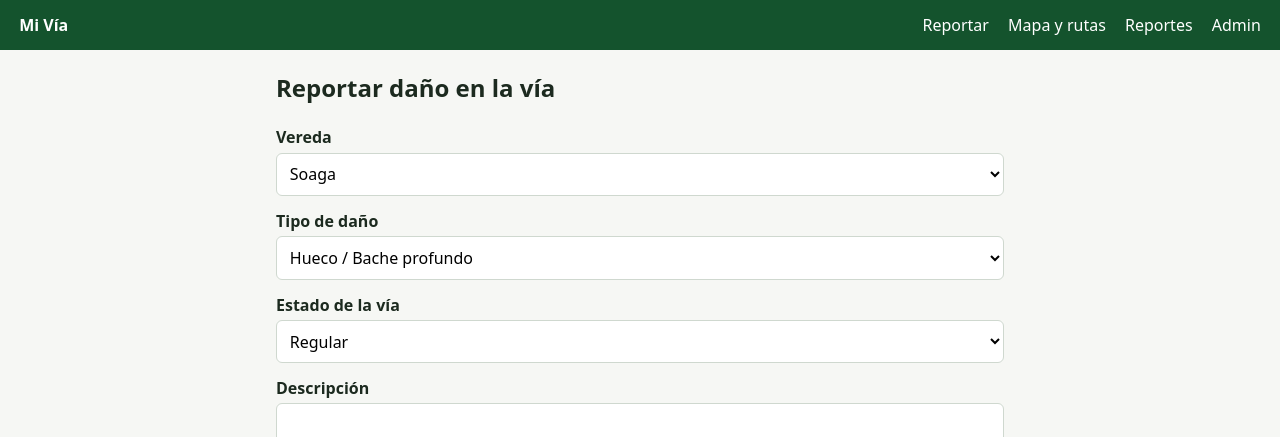
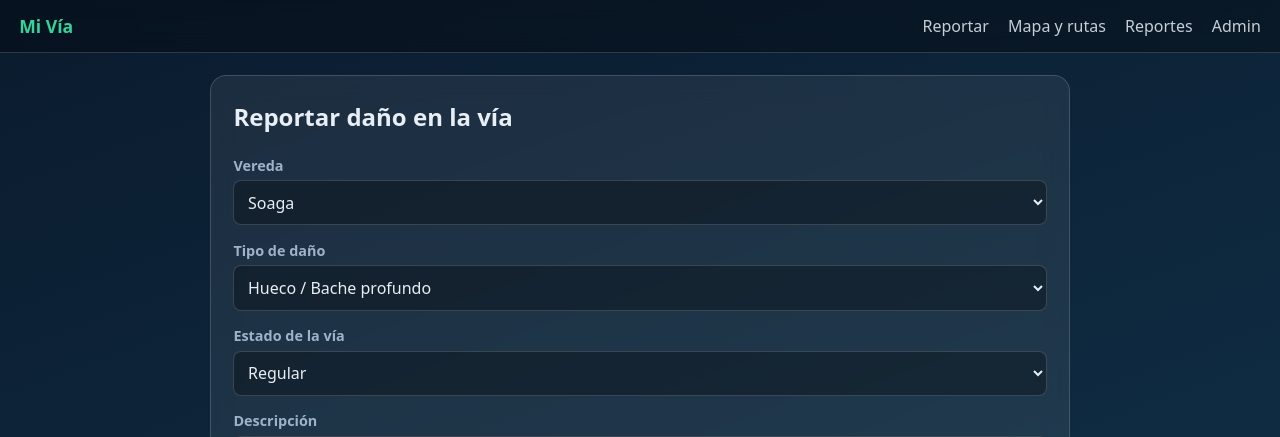
Before and after one commit to DIEGOF-LGTM/proyecto-vias-rurales, a Flask app: page / in a window 1280 px wide. Shown: the top 437 px of the page. Run offline with Flask 3, Linux system fonts and the light colour scheme; some libraries are stand-ins or nearby versions.

Commit message:
fix: mapa, ubicacion actual y nuevo estilo

```diff
--- a/static/style.css
+++ b/static/style.css
@@ -1,16 +1,21 @@
-:root{--verde:#14532d;--fondo:#f6f7f4;--texto:#1c2a1f;--borde:#cfd8cf;--alerta:#b45309}
+:root{--bg1:#0b1b2e;--bg2:#10324a;--card:rgba(255,255,255,.07);--borde:rgba(255,255,255,.16);--texto:#e8eef5;--suave:#9fb3c8;--acento:#34d399;--alerta:#fbbf24}
 *{box-sizing:border-box}
-body{margin:0;font-family:system-ui,sans-serif;background:var(--fondo);color:var(--texto);line-height:1.5}
-nav{display:flex;gap:1.2rem;align-items:center;padding:.8rem 1.2rem;background:var(--verde)}
-nav a{color:#fff;text-decoration:none}nav b{margin-right:auto;color:#fff}
-main{max-width:760px;margin:1.2rem auto;padding:0 1rem}
-label{display:block;margin:.8rem 0 .2rem;font-weight:600}
-input,select,textarea,button{font:inherit;width:100%;padding:.55rem;border:1px solid var(--borde);border-radius:6px;background:#fff}
-button,.btn{background:var(--verde);color:#fff;border:0;cursor:pointer;margin-top:1rem;width:auto;padding:.6rem 1.2rem;border-radius:6px}
-.msg{background:#e7f0e7;border:1px solid var(--borde);padding:.6rem;border-radius:6px;margin:.6rem 0}
-#map{height:360px;border-radius:6px;border:1px solid var(--borde)}
-table{width:100%;border-collapse:collapse;background:#fff}
+body{margin:0;min-height:100vh;font-family:system-ui,-apple-system,"Segoe UI",sans-serif;color:var(--texto);background:linear-gradient(160deg,var(--bg1),var(--bg2)) fixed;line-height:1.5}
+nav{display:flex;flex-wrap:wrap;gap:1.2rem;align-items:center;padding:.8rem 1.2rem;background:rgba(0,0,0,.3);backdrop-filter:blur(10px);border-bottom:1px solid var(--borde);position:sticky;top:0;z-index:2000}
+nav a{color:var(--texto);text-decoration:none;opacity:.85}nav a:hover{opacity:1;color:var(--acento)}
+nav b{margin-right:auto;font-size:1.1rem;color:var(--acento)}
+main{max-width:860px;margin:1.4rem auto;padding:1.4rem;background:var(--card);border:1px solid var(--borde);border-radius:16px;backdrop-filter:blur(12px)}
+@media(max-width:900px){main{margin:1rem}}
+h2{margin-top:0}
+label{display:block;margin:.9rem 0 .25rem;font-weight:600;color:var(--suave);font-size:.9rem}
+input,select,textarea{font:inherit;width:100%;padding:.6rem;border:1px solid var(--borde);border-radius:8px;background:rgba(0,0,0,.3);color:var(--texto)}
+select option{background:#10324a}
+button,.btn{font:inherit;background:var(--acento);color:#06281c;font-weight:600;border:0;cursor:pointer;margin-top:1rem;padding:.6rem 1.2rem;border-radius:8px}
+button.sec{background:transparent;color:var(--texto);border:1px solid var(--borde)}
+.msg{background:rgba(52,211,153,.15);border:1px solid var(--acento);padding:.6rem;border-radius:8px;margin:.6rem 0}
+#map{height:380px;border-radius:10px;border:1px solid var(--borde);margin-top:.3rem}
+table{width:100%;border-collapse:collapse}
 th,td{padding:.5rem;border-bottom:1px solid var(--borde);text-align:left;font-size:.9rem}
-.ruta{background:#fff;border:1px solid var(--borde);border-radius:6px;padding:.6rem;margin:.5rem 0}
-.ruta.mejor{border-color:var(--verde);border-width:2px}.aviso{color:var(--alerta)}
-.fila{display:flex;gap:.6rem;flex-wrap:wrap}.fila button{margin-top:.6rem}
+.ruta{background:rgba(0,0,0,.25);border:1px solid var(--borde);border-radius:10px;padding:.7rem;margin:.6rem 0}
+.ruta.mejor{border-color:var(--acento)}.aviso{color:var(--alerta)}.suave{color:var(--suave)}
+.fila{display:flex;gap:.8rem;flex-wrap:wrap;align-items:center}
--- a/templates/base.html
+++ b/templates/base.html
@@ -5,6 +5,14 @@
 <link rel="stylesheet" href="https://cdnjs.cloudflare.com/ajax/libs/leaflet/1.9.4/leaflet.css">
 <link rel="stylesheet" href="{{ url_for('static', filename='style.css') }}">
 <script src="https://cdnjs.cloudflare.com/ajax/libs/leaflet/1.9.4/leaflet.js"></script>
+<script>
+function baseMap(id, lat, lon, z){
+  const m = L.map(id).setView([lat, lon], z);
+  L.tileLayer('https://tile.openstreetmap.org/{z}/{x}/{y}.png',
+    {maxZoom: 19, attribution: '© OpenStreetMap'}).addTo(m);
+  return m;
+}
+</script>
 </head><body>
 <nav><b>Mi Vía</b>
 <a href="{{ url_for('index') }}">Reportar</a>
@@ -16,12 +24,4 @@
 {% for m in get_flashed_messages() %}<div class="msg">{{ m }}</div>{% endfor %}
 {% block c %}{% endblock %}
 </main>
-<script>
-function baseMap(id, lat, lon, z){
-  const m = L.map(id).setView([lat, lon], z);
-  L.tileLayer('https://tile.openstreetmap.org/{z}/{x}/{y}.png',
-    {maxZoom: 19, attribution: '© OpenStreetMap'}).addTo(m);
-  return m;
-}
-</script>
 </body></html>
```
